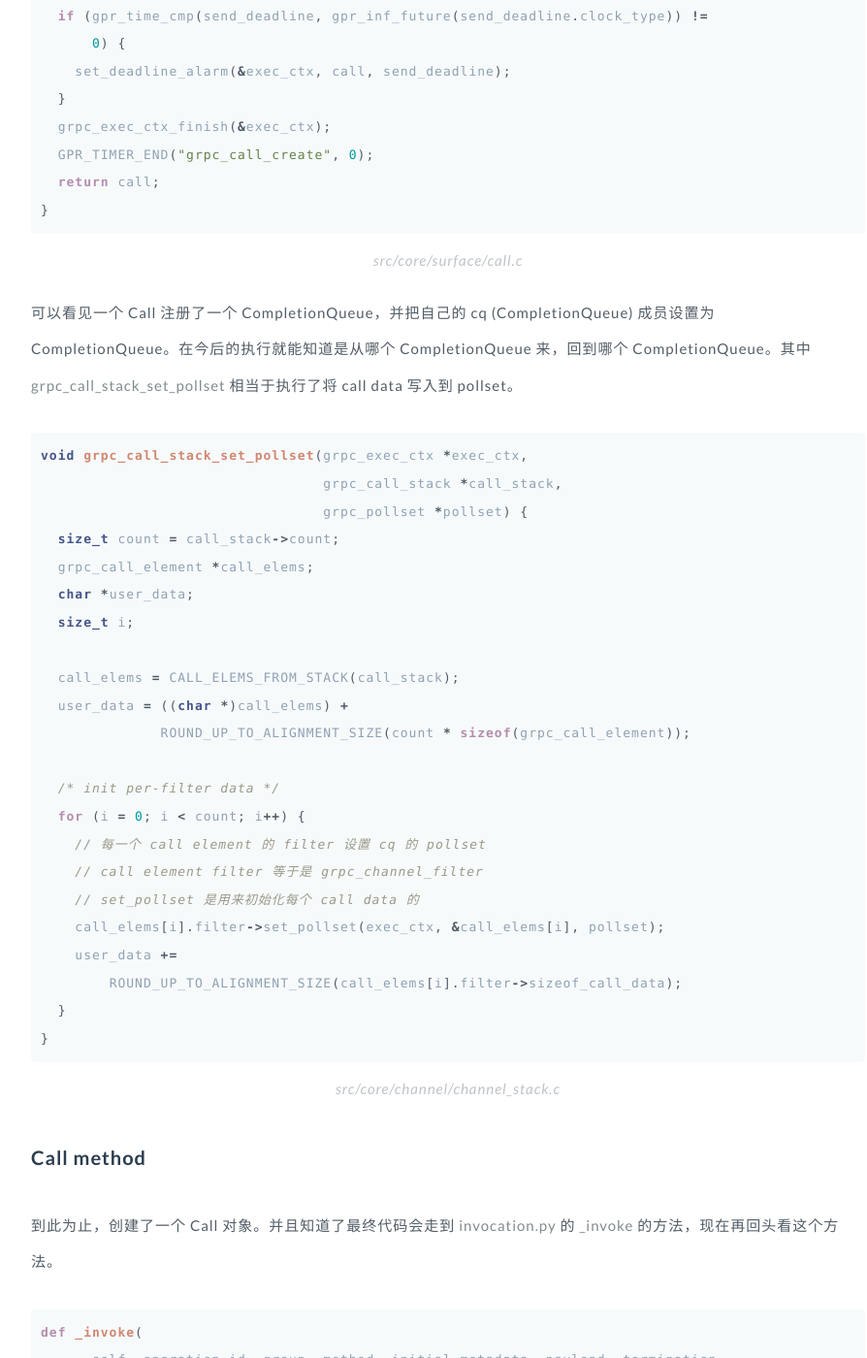
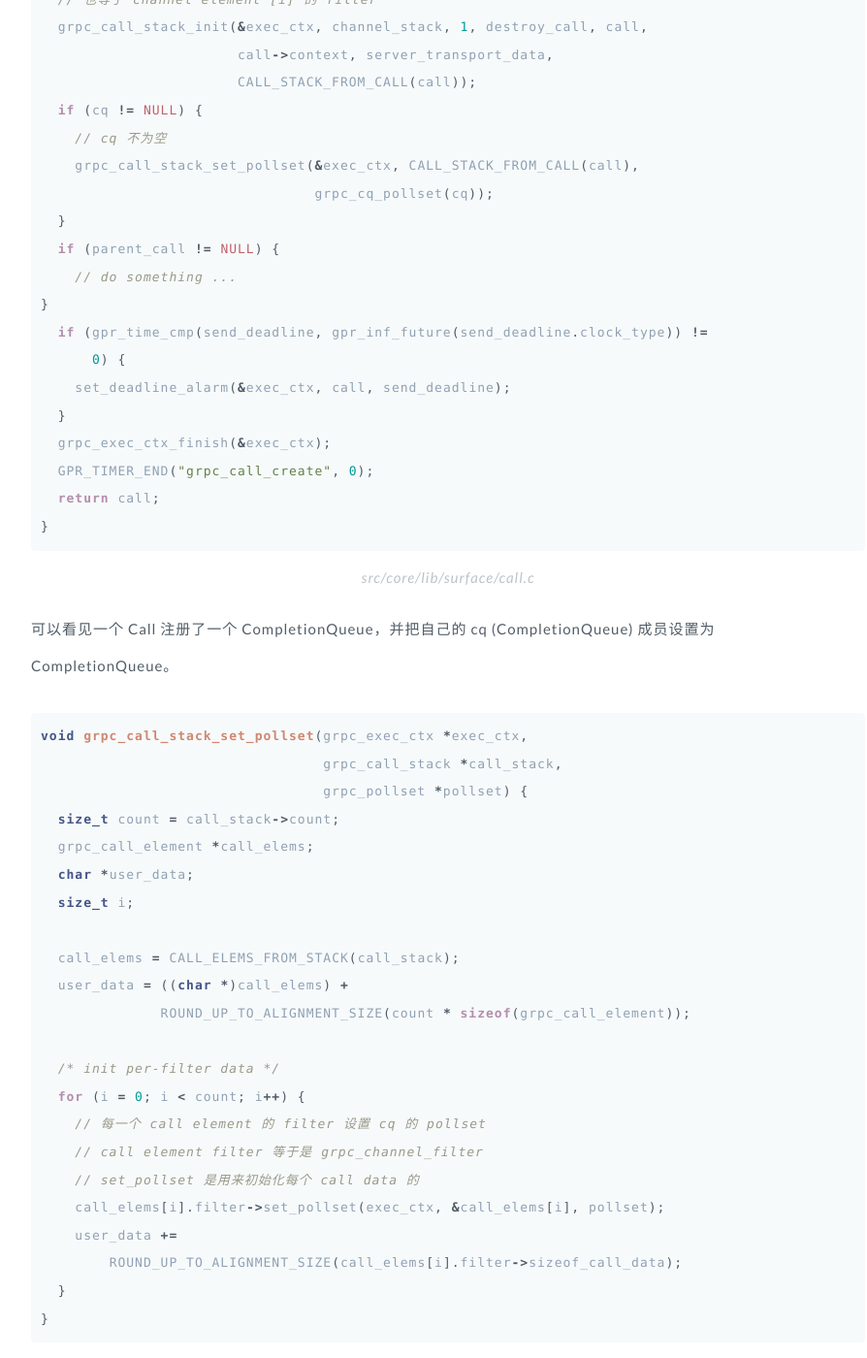
Before and after one commit to GuoJing/blog, a Jekyll site: the page built from _posts/blog/2016/2016-03-15-grpc-python-bind-source-code-4.md, in a window 1280 px wide and 1400 px high, scrolled down 20984 px. Shown: the whole window at 97% size, without its empty margins (178-1072 px from the left). Built offline with Jekyll 4.4.1, drawn with Linux system fonts in a browser that asks for light colours; some of the changed text lies outside the part shown.

Commit message:
auto commit

```diff
--- a/_posts/blog/2016/2016-03-15-grpc-python-bind-source-code-4.md
+++ b/_posts/blog/2016/2016-03-15-grpc-python-bind-source-code-4.md
@@ -82,7 +84,9 @@
 {:.center}
 grpc/beta/_stub.py
 
-这个时候可以继续进入 *_AutoIntermediary* 类，发现这个类并没有做什么。但是其中的 *_up* 和 *_done* 是很有用的，这里的 *_up* 和 *_down* 分别是 *stub_assembly_manager.up* 和 *stub_assembly_manager.down*，其中的 *delegate* 参数是 stub。
+这个时候可以继续进入 *_AutoIntermediary* 类，发现这个类并没有做什么，只是做了一层包装。
+
+这个时候回头来看 *_StubAssemblyManager*。
 
 {% highlight python %}
 class _StubAssemblyManager(object):
@@ -149,17 +153,16 @@
   return _End(None)
 
 class _End(End):
+    def start(self):
+        with self._lock:
+            if self._cycle is not None:
+                raise ValueError('Tried to start a not-stopped End!')
+        else:
+            # 初始化一个 cycle，传入一个线程 pool
+            self._cycle = _Cycle(logging_pool.pool(1))
 
-def start(self):
-    with self._lock:
-      if self._cycle is not None:
-        raise ValueError('Tried to start a not-stopped End!')
-      else:
-        # 初始化一个 cycle，传入一个线程 pool
-        self._cycle = _Cycle(logging_pool.pool(1))
-
-  def stop(self, grace):
-    # 结束 link
+    def stop(self, grace):
+        # 结束 link
 {% endhighlight %}
 
 {:.center}
@@ -713,7 +725,7 @@
 {% endhighlight %}
 
 {:.center}
-src/core/surface/channel.c
+src/core/lib/surface/channel.c
 
 gRPC 代码可真够深的。
 
@@ -740,7 +752,7 @@
 {% endhighlight %}
 
 {:.center}
-src/core/surface/channel.c
+src/core/lib/surface/channel.c
 
 *grpc_call_create* 函数来自 Call 代码。
 
@@ -796,9 +809,9 @@
 {% endhighlight %}
 
 {:.center}
-src/core/surface/call.c
+src/core/lib/surface/call.c
 
-可以看见一个 Call 注册了一个 CompletionQueue，并把自己的 cq (CompletionQueue) 成员设置为 CompletionQueue。在今后的执行就能知道是从哪个 CompletionQueue 来，回到哪个 CompletionQueue。其中 *grpc_call_stack_set_pollset* 相当于执行了将 call data 写入到 pollset。
+可以看见一个 Call 注册了一个 CompletionQueue，并把自己的 cq (CompletionQueue) 成员设置为 CompletionQueue。
 
 {% highlight c %}
 void grpc_call_stack_set_pollset(grpc_exec_ctx *exec_ctx,
@@ -826,7 +839,7 @@
 {% endhighlight %}
 
 {:.center}
-src/core/channel/channel_stack.c
+src/core/lib/channel/channel_stack.c
 
 ### Call method
 
@@ -1065,6 +1080,9 @@
   return err;
 }
 {% endhighlight %}
+
+{:.center}
+core/lib/surface/call.c
 
 调用了 *call_start_batch*，代码如下。
 
@@ -1115,7 +1133,7 @@
     }
     switch (op->op) {
       case GRPC_OP_SEND_INITIAL_METADATA:
-        // 其他代码
+      // 其他代码
       // 主要关注的是这一块 SEND MESSAGE
       case GRPC_OP_SEND_MESSAGE:
         if (!are_write_flags_valid(op->flags)) {
@@ -1175,7 +1193,7 @@
 {% endhighlight %}
 
 {:.center}
-src/core/sureface/call.c
+src/core/lib/sureface/call.c
 
 中间就是巨大的 switch，最后都会走到 execute_op。
 
@@ -1192,7 +1210,7 @@
 }
 {% endhighlight %}
 {:.center}
-src/core/sureface/call.c
+src/core/lib/sureface/call.c
 
 最后，到达了 *start_transport_stream_op*。这个函数和具体的 element 的 filter 有关。这里是 *compress_filter*，所以。代码是。
 
@@ -1224,7 +1242,7 @@
 {% endhighlight %}
 
 {:.center}
-src/core/channel/compress_filter.c
+src/core/lib/channel/compress_filter.c
 
 继续读。
 
@@ -1245,7 +1263,7 @@
 {% endhighlight %}
 
 {:.center}
-src/core/channel/compress_filter.c
+src/core/lib/channel/compress_filter.c
 
 结束处理。
 
@@ -1275,7 +1293,7 @@
 {% endhighlight %}
 
 {:.center}
-src/core/channel/compress_filter.c
+src/core/lib/channel/compress_filter.c
 
 {% highlight c %}
 static void send_done(grpc_exec_ctx *exec_ctx, void *elemp, bool success) {
@@ -1287,7 +1305,7 @@
 {% endhighlight %}
 
 {:.center}
-src/core/channel/compress_filter.c
+src/core/lib/channel/compress_filter.c
 
 暂时，可以当做在这里进行了传输，接下来具体分析是如何实现传输的，但在这之前，还需要了解 Channel Stack 和 Call Stack。以及 Channel 的创建流程。
 
```
Also changed, not shown: other parts of _posts/blog/2016/2016-03-15-grpc-python-bind-source-code-4.md (+15 -1 lines).
